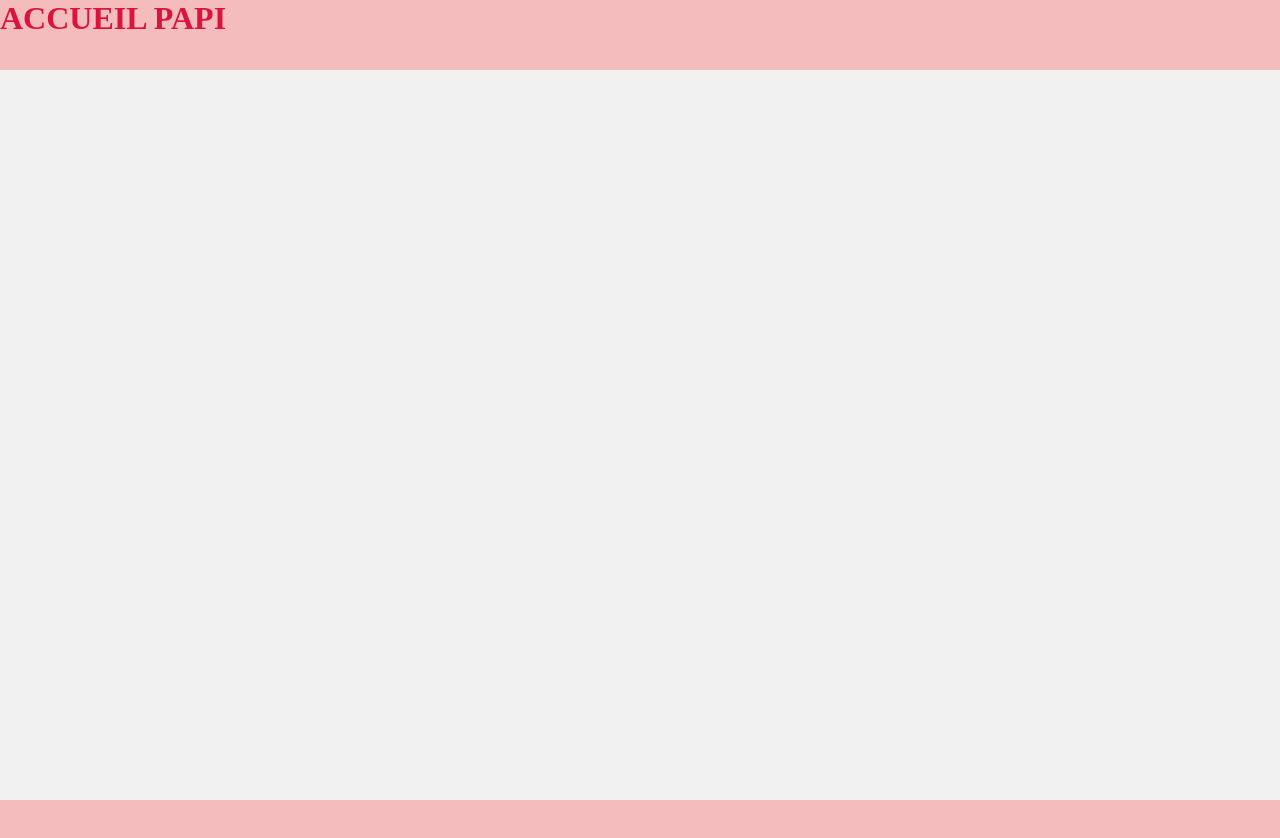
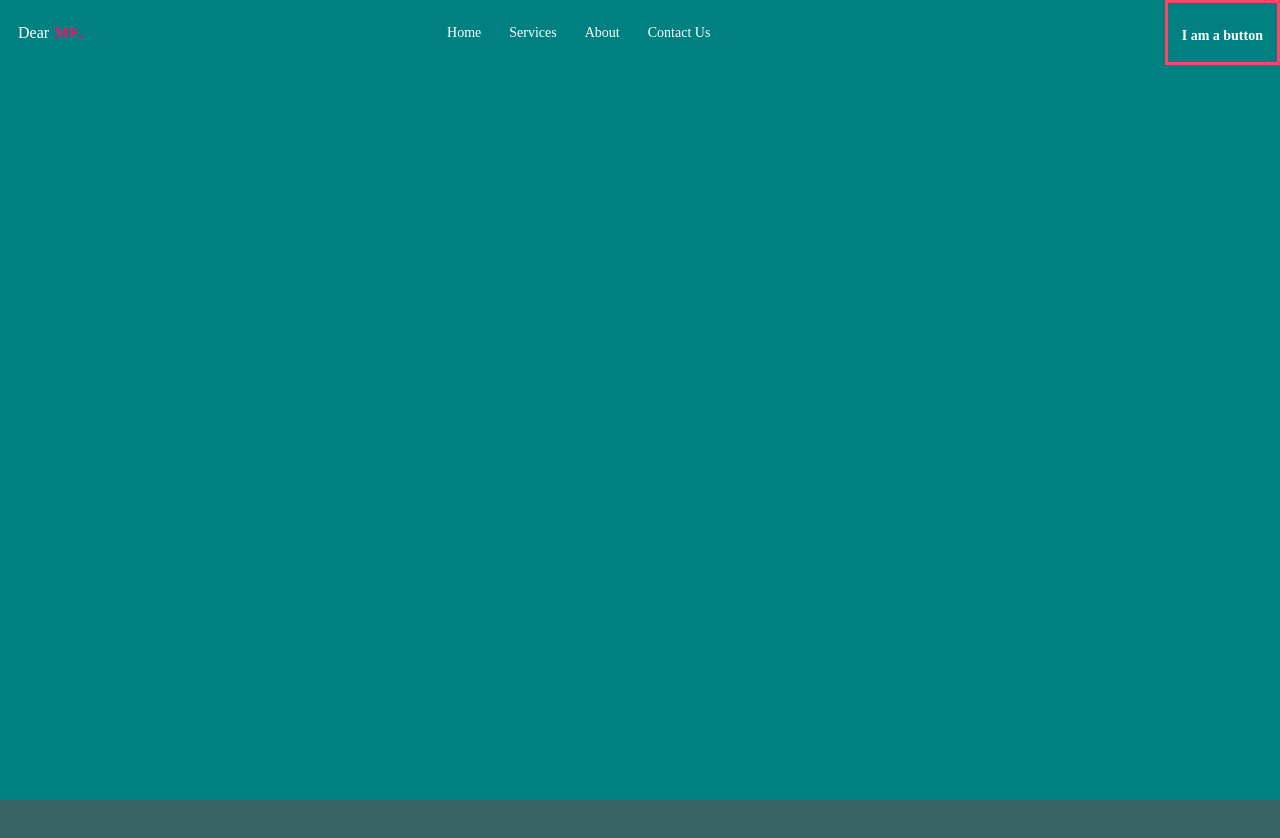
Before and after one commit to AntsaTsaroana/webcup_2k23, a React (Create React App) app: page / in a window 1280 px wide. Shown: the top 838 px of the page. Built offline with nearby package versions, Linux system fonts and the light colour scheme.

Commit message:
origin main

```diff
--- a/package.json
+++ b/package.json
@@ -9,6 +9,7 @@
     "axios": "^1.3.6",
     "barba.js": "^1.0.0",
     "gsap": "^3.11.5",
+    "jquery": "^3.6.4",
     "react": "^18.2.0",
     "react-dom": "^18.2.0",
     "react-icons": "^4.8.0",
--- a/src/Assets/css/index.scss
+++ b/src/Assets/css/index.scss
@@ -24,6 +24,6 @@ html::-webkit-scrollbar-thumb {
 
 // GLOBAL MODIFICATION :
 body {
-  background-color: #f1f1f1;
+  background-color: teal;
   overflow-x: hidden;
 }
--- a/src/Assets/css/navbar.scss
+++ b/src/Assets/css/navbar.scss
@@ -1,9 +1,187 @@
 @import "../css/index.scss";
 
-nav {
-    position: fixed;
-    top: 0;
-    width: 100%;
-    height: 70px;
-    background-color: #ff000038;
+//--------------------------- NAVBAR -----------------------------//
+.logo {
+  display: flex;
+  align-items: center;
+  width: 8%;
 }
+
+#menu {
+  position: fixed;
+  top: 0;
+  display: flex;
+  justify-content: space-between;
+  color: #fff;
+  width: 100%;
+  height: 65px;
+  padding-left: 18px;
+  border-radius: 0px;
+  transition: background-color 0.5s ease;
+  z-index: 3;
+}
+#navigation {
+  position: relative;
+  margin: 0 auto;
+  left: -5%;
+}
+
+#menu ul,
+#menu li {
+  margin: 0 auto;
+  padding: 0;
+  list-style: none;
+}
+#menu ul {
+  width: 100%;
+}
+#menu li {
+  float: left;
+  display: inline;
+  position: relative;
+}
+#menu a {
+  display: block;
+  line-height: 65px;
+  padding: 0 14px;
+  text-decoration: none;
+  font-size: 14px;
+}
+#menu a.dropdown-arrow:after {
+  content: "\2193";
+  margin-left: 5px;
+}
+#menu li a {
+  transition: 0.3s ease-out;
+}
+#menu li a:hover {
+  transform: scale(1.3);
+}
+#menu input {
+  display: none;
+  margin: 0;
+  padding: 0;
+  height: 65px;
+  width: 100%;
+  opacity: 0;
+  cursor: pointer;
+}
+#menu label {
+  display: none;
+  line-height: 65px;
+  text-align: center;
+  position: absolute;
+  left: 35px;
+}
+#menu label:before {
+  font-size: 1.6em;
+  content: "\2261";
+  margin-left: 20px;
+}
+#menu ul.sub-menus {
+  height: auto;
+  overflow: hidden;
+  width: 170px;
+  background: #444444;
+  position: absolute;
+  z-index: 99;
+  display: none;
+}
+#menu ul.sub-menus li {
+  display: block;
+  width: 100%;
+}
+#menu ul.sub-menus a {
+  color: #ffffff;
+  font-size: 16px;
+}
+#menu li:hover ul.sub-menus {
+  display: block;
+}
+#menu ul.sub-menus a:hover {
+  background: #f2f2f2;
+  color: #444444;
+}
+
+// BUTTON SE CONNECTER
+.btn {
+  display: inline-block;
+  padding: 0.9rem 1.8rem;
+  font-size: 16px;
+  font-weight: 700;
+  color: white;
+  border: 3px solid rgb(252, 70, 100);
+  cursor: pointer;
+  position: relative;
+  background-color: transparent;
+  text-decoration: none;
+  overflow: hidden;
+  z-index: 1;
+  font-family: inherit;
+}
+
+.btn::before {
+  content: "";
+  position: absolute;
+  left: 0;
+  top: 0;
+  width: 100%;
+  height: 100%;
+  background-color: rgb(252, 70, 100);
+  transform: translateX(-100%);
+  transition: all 0.3s;
+  z-index: -1;
+}
+
+.btn:hover::before {
+  transform: translateX(0);
+}
+
+// BUTTON RESPONSIVE
+.toggle-nav {
+  position: fixed;
+  top: 7px;
+  right: 30px;
+  height: 50px;
+  width: 50px;
+  display: flex;
+  justify-content: center;
+  align-items: center;
+  border: none;
+  outline: none;
+  background: transparent;
+  z-index: 5;
+  cursor: pointer;
+}
+
+.line {
+  position: absolute;
+  width: 100%;
+  height: 2px;
+  background: #222;
+  transition: transform 0.3s ease-out, opacity 0.1s ease-in;
+}
+
+.l1 {
+  transform: translateY(-10px);
+}
+
+.l3 {
+  transform: translateY(10px);
+}
+
+// RESPONSIVE
+@media screen and (max-width: 768px) {
+  .bm-burger-button {
+    display: block;
+  }
+}
+
+@media screen and (max-width: 550px) {
+  .bm-burger-button {
+    display: block;
+  }
+  #navigation {
+    display: none;
+  }
+}
--- a/src/Components/Navbar.jsx
+++ b/src/Components/Navbar.jsx
@@ -1,11 +1,73 @@
-import React from "react";
+import React, { useEffect } from "react";
+import { Link } from "react-router-dom";
+import $ from "jquery";
 
-import "../Assets/css/navbar.scss"
+import "../Assets/css/navbar.scss";
 
 const Navbar = () => {
+  useEffect(() => {
+    $("#menu").css({
+      background: "transparent",
+      transition: "background .5s",
+    });
+    $("#menu a").css("color", "#fff");
+
+    window.addEventListener("scroll", () => {
+      if (window.scrollY < 120) {
+        $("#menu").css({
+          background: "transparent",
+          transition: "background .5s",
+        });
+        $("#menu a").css("color", "#fff");
+      } else {
+        $("#menu").css({
+          opacity: "0.8",
+          background: "black",
+          transition: "background .5s",
+        });
+        $("#menu a").css("color", "#fff");
+      }
+    });
+  }, []);
+
   return (
     <>
-      <nav></nav>
+      <nav id="menu">
+        <div className="logo">
+          Dear{" "}
+          <span
+            style={{
+              color: "#ed156d",
+              paddingLeft: "5px",
+              fontWeight: "bolder",
+            }}
+          >
+            ME.
+          </span>{" "}
+        </div>
+        <div id="navigation">
+          <ul>
+            <li>
+              <Link to="/">Home</Link>
+            </li>
+            <li>
+              <Link to="/service">Services</Link>
+            </li>
+            <li>
+              <Link to="/about">About</Link>
+            </li>
+            <li>
+              <Link to="/contactUs">Contact Us</Link>
+            </li>
+          </ul>
+        </div>
+        {/* <button type="button" aria-label="burger Menu" class="toggle-nav">
+          <span class="line l1"></span>
+          <span class="line l2"></span>
+          <span class="line l3"></span>
+        </button> */}
+        <Link to="/login" className="btn">I am a button</Link>
+      </nav>
     </>
   );
 };
--- a/src/Pages/Accueil.jsx
+++ b/src/Pages/Accueil.jsx
@@ -6,46 +6,47 @@ import "../Assets/css/pageLoadReveal.scss";
 import "../Assets/css/accueil.scss";
 
 const Accueil = () => {
-  gsap.registerPlugin(ScrollTrigger);
+  // gsap.registerPlugin(ScrollTrigger);
 
-  // ALL REFERENCES :
+  // // ALL REFERENCES :
   const container = useRef();
 
-  useLayoutEffect(() => {
-    // ALL ANIMATION :
-    const ctx = gsap.context(() => {
-      const TLLOAD = gsap.timeline({
-        default: {
-          ease: "power2",
-        },
-      });
+  // useLayoutEffect(() => {
+  //   // ALL ANIMATION :
+  //   const ctx = gsap.context(() => {
+  //     const TLLOAD = gsap.timeline({
+  //       default: {
+  //         ease: "power2",
+  //       },
+  //     });
 
-      TLLOAD.to(".images-container", {
-        height: 400,
-        duration: 1.3,
-        delay: 0.4,
-      })
-        .to(".bloc-txt", { height: "auto", duration: 0.6 }, "-=0.8")
-        .to(".bloc-txt h2", { y: 0 }, "-=0.6")
-        .to(".f2", { y: 0, duration: 0.6 })
-        .to(".flip-img1", { display: "none", duration: 0 })
-        .to(".f2", { y: "-100%" })
-        .to(".load-container", { y: "-100%", duration: 0.5, delay: 0.7 })
-        .add(() => {
-          document.querySelector(".load-container").style.display = "none";
-        })
-        .to(`h1`, {
-          top: 0,
-          duration: 0.5,
-        });
-    }, container);
+  //     TLLOAD.to(".images-container", {
+  //       height: 400,
+  //       duration: 1.3,
+  //       delay: 0.4,
+  //     })
+  //       .to(".bloc-txt", { height: "auto", duration: 0.6 }, "-=0.8")
+  //       .to(".bloc-txt h2", { y: 0 }, "-=0.6")
+  //       .to(".f2", { y: 0, duration: 0.6 })
+  //       .to(".flip-img1", { display: "none", duration: 0 })
+  //       .to(".f2", { y: "-100%" })
+  //       .to(".load-container", { y: "-100%", duration: 0.5, delay: 0.7 })
+  //       .add(() => {
+  //         document.querySelector(".load-container").style.display = "none";
+  //       })
+  //       .to(`h1`, {
+  //         top: 0,
+  //         duration: 0.5,
+  //       });
+  //   }, container);
 
-    return () => ctx.revert();
-  }, []);
+  //   return () => ctx.revert();
+  // }, []);
 
   return (
     <div ref={container}>
-      <div className="load-container">
+      {/* LOADING OVERLAY */}
+      {/* <div className="load-container">
         <div className="anim-bloc">
           <div className="images-container">
             <div className="img-flip flip-img2"></div>
@@ -57,7 +58,9 @@ const Accueil = () => {
             <h2>Adamo.</h2>
           </div>
         </div>
-      </div>
+      </div> */}
+
+      {/* ACCUEIL */}
       <div className="container">
         <h1>ACCUEIL PAPI</h1>
       </div>
```
Also changed, not shown: 1 other file (tests, documents, lock files or other folders).
